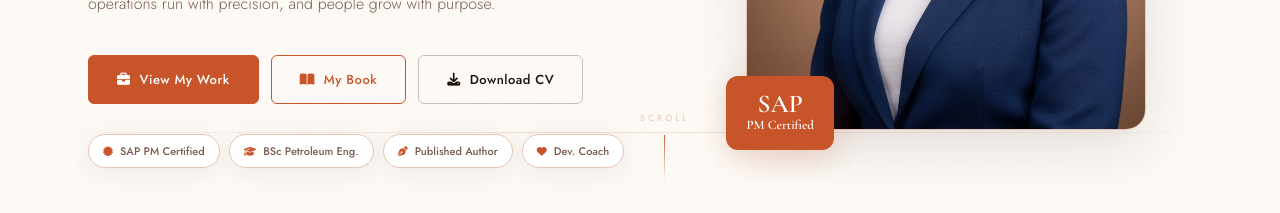
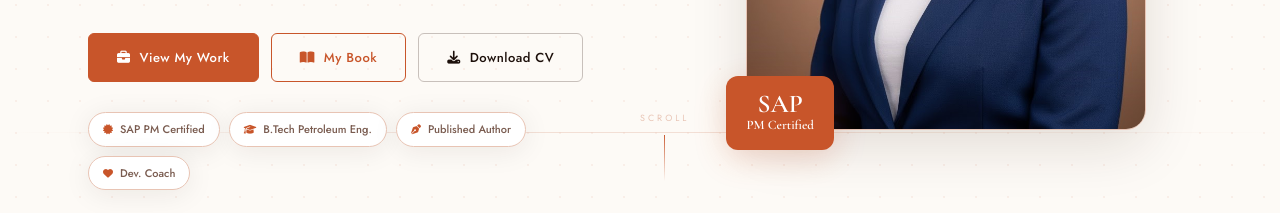
Before and after one commit to CoderZeal323/zilpahidaa, a website: page index.html in a window 1280 px wide. Shown: the part 587-800 px from the top of the page. Drawn offline with nearby package versions, Linux system fonts and the light colour scheme.

Commit message:
Update degree from BSc to B.Tech in index.html

```diff
--- a/index.html
+++ b/index.html
@@ -64,7 +64,7 @@
         </div>
         <div class="hero-chips">
           <div class="h-chip"><i class="fas fa-certificate"></i>SAP PM Certified</div>
-          <div class="h-chip"><i class="fas fa-graduation-cap"></i>BSc Petroleum Eng.</div>
+          <div class="h-chip"><i class="fas fa-graduation-cap"></i>B.Tech Petroleum Eng.</div>
           <div class="h-chip"><i class="fas fa-pen-nib"></i>Published Author</div>
           <div class="h-chip"><i class="fas fa-heart"></i>Dev. Coach</div>
         </div>
```
